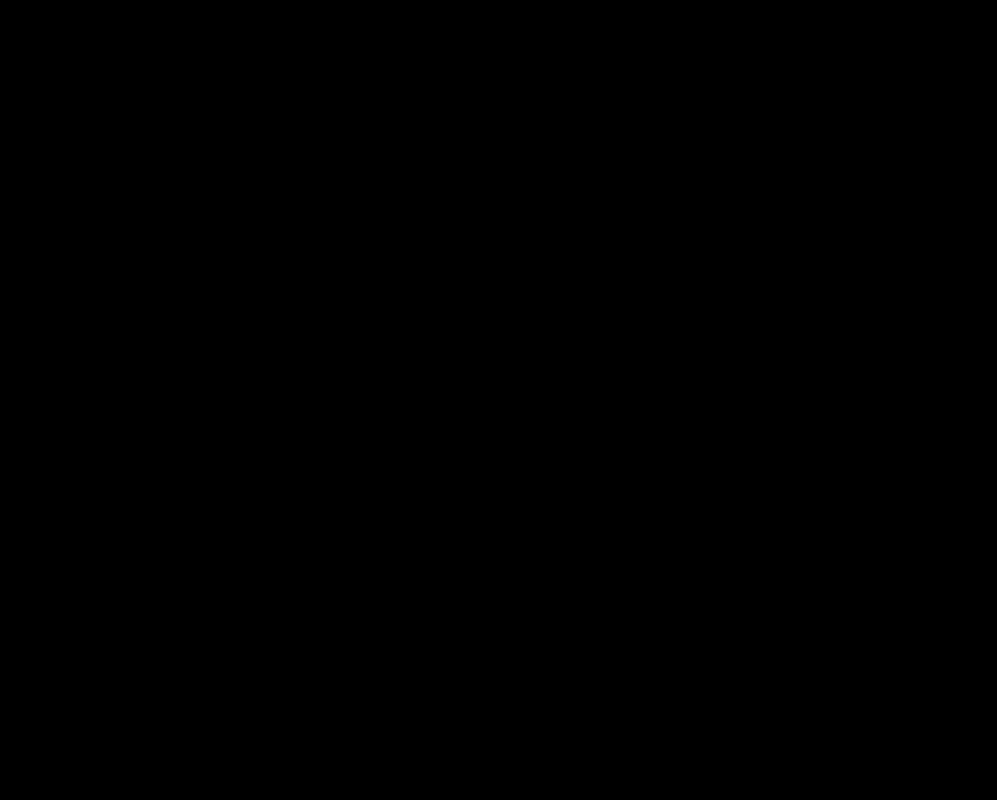
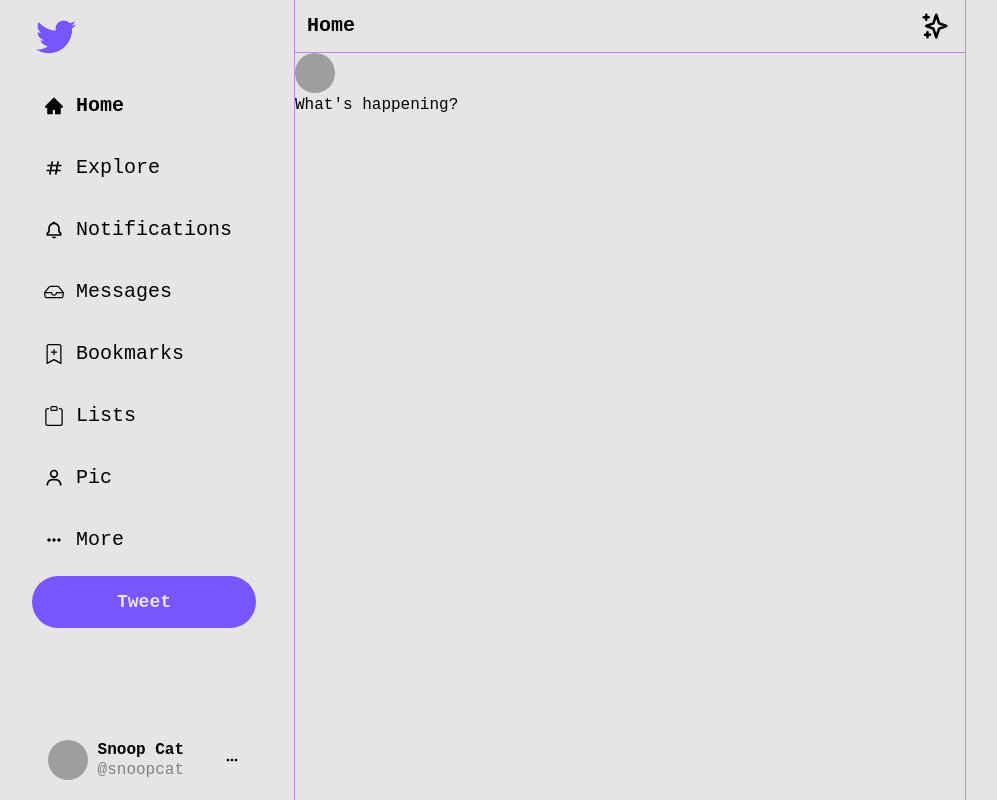
Before and after one commit to BhaveshSSingh/crypto-twitterr, a React (Create React App) app: page / in a window 1280 px wide. Before the commit this address had no page. Shown: the whole page, without its empty margins (76-1073 px from the left). Built offline with nearby package versions, Linux system fonts and the light colour scheme; grey boxes are pictures that could not be loaded.

Commit message:
feat:feed's top section created

```diff
--- a/public/index.html
+++ b/public/index.html
@@ -2,19 +2,19 @@
 <html lang="en">
   <head>
     <meta charset="utf-8" />
-    <link rel="icon" href="https://icon-library.com/images/twitter-icon-svg/twitter-icon-svg-28.jpg" />
+    <link rel="icon" href="../src/assets/logo.png" />
     <meta name="viewport" content="width=device-width, initial-scale=1" />
     <meta name="theme-color" content="#000000" />
     <meta
       name="description"
       content="Web site created using create-react-app"
     />
-    <link rel="apple-touch-icon" href="https://icon-library.com/images/twitter-icon-svg/twitter-icon-svg-28.jpg" />
+    <link rel="apple-touch-icon" href="../src/assets/logo.png" />
     <!--
       manifest.json provides metadata used when your web app is installed on a
       user's mobile device or desktop. See https://developers.google.com/web/fundamentals/web-app-manifest/
     -->
-    <link rel="manifest" href="https://icon-library.com/images/twitter-icon-svg/twitter-icon-svg-28.jpg" />
+    <link rel="manifest" href="../src/assets/logo.png" />
     <!--
       Notice the use of %PUBLIC_URL% in the tags above.
       It will be replaced with the URL of the `public` folder during the build.
--- a/src/App.js
+++ b/src/App.js
@@ -5,7 +5,7 @@
   return (
     <>
       <Routes>
-        <Route path="/home" element={<Home />} />
+        <Route path="/" element={<Home />} />
       </Routes>
     </>
   );
--- /dev/null
+++ b/src/constants.jsx
@@ -0,0 +1,10 @@
+const seed = Math.round(Math.random() * 100);
+export const SRC = `https://avatars.dicebear.com/api/bottts/${seed}.svg`;
+
+export default function ProfilePic() {
+  return (
+    <>
+      <img className="h-10 w-10 rounded-full xl:mr-2.5" src={SRC}></img>
+    </>
+  );
+}
--- a/src/index.css
+++ b/src/index.css
@@ -5,25 +5,26 @@
 /* global styles in tailwind */
 @layer base {
   body {
-    @apply bg-black text-[#e5e5e5];
+    /* @apply bg-black text-[#e5e5e5]; */
+    @apply bg-[#e5e5e5];
     font-family: "Poppins", monospace;
     margin: 0%;
     box-sizing: border-box;
     --primary: #e5e5e5;
-    --orange: #ff3b30;
+    --purple: #7856ff;
   }
 }
 
 @layer components {
   .hoverAnimation {
-    @apply hover:bg-[#ff3b30] hover:bg-opacity-10 rounded-full cursor-pointer w-[52px] h-[52px] xl:w-auto xl:h-auto xl:py-3 xl:px-4 transition duration-200 ease-out;
+    @apply hover:bg-[#7856ff] hover:bg-opacity-10 rounded-full cursor-pointer w-[52px] h-[52px] xl:w-auto xl:h-auto xl:py-3 xl:px-4 transition duration-200 ease-out;
   }
 }
 
 @import url("https://fonts.googleapis.com/css2?family=Poppins:wght@400;600;700&display=swap");
 
 button {
-  background-color: var(--orange);
+  background-color: var(--purple);
   border-radius: 0.2rem;
   color: var(--primary);
   border: none;
@@ -39,5 +40,5 @@
 }
 body::-webkit-scrollbar-thumb {
   border-radius: 1rem;
-  background-color: var(--orange);
+  background-color: var(--purple);
 }
--- a/src/pages/home/Home.jsx
+++ b/src/pages/home/Home.jsx
@@ -1,4 +1,5 @@
 import React from "react";
+import Feed from "./feed/Feed";
 import Sidebar from "./sidebar/Sidebar";
 
 export default function Home() {
@@ -6,7 +7,7 @@
     <>
       <main className="min-h-screen flex max-w-[1500px] mx-auto">
         <Sidebar />
-        {/* Feed */}
+        <Feed />
         {/* Widgets */}
         {/* Modal*/}
       </main>
--- /dev/null
+++ b/src/pages/home/feed/Feed.jsx
@@ -0,0 +1,17 @@
+import React from "react";
+import { HiOutlineSparkles } from "react-icons/hi";
+import Input from "./Input";
+
+export default function Feed() {
+  return (
+    <div className="flex-grow border-l border-r  border-purple-400 max-w-2xl sm:ml-[73px] xl:ml-[370px]">
+      <div className=" flex items-center sm:justify-between py-2 px-3 sticky top-0 z-50 border-b border-purple-400">
+        <h2 className="text-lg sm:text-xl font-bold">Home</h2>
+        <div className="hoverAnimation w-9 h-9 flex items-center justify-center xl:px-0 ml-auto">
+          <HiOutlineSparkles size={30} />
+        </div>
+      </div>
+      <Input />
+    </div>
+  );
+}
--- /dev/null
+++ b/src/pages/home/feed/Input.jsx
@@ -0,0 +1,12 @@
+import React from "react";
+import ProfilePic from "../../../constants";
+
+function Input() {
+  return (
+    <div>
+      <ProfilePic /> What's happening?
+    </div>
+  );
+}
+
+export default Input;
```
Also changed, not shown: src/assets/logo.png (added).
